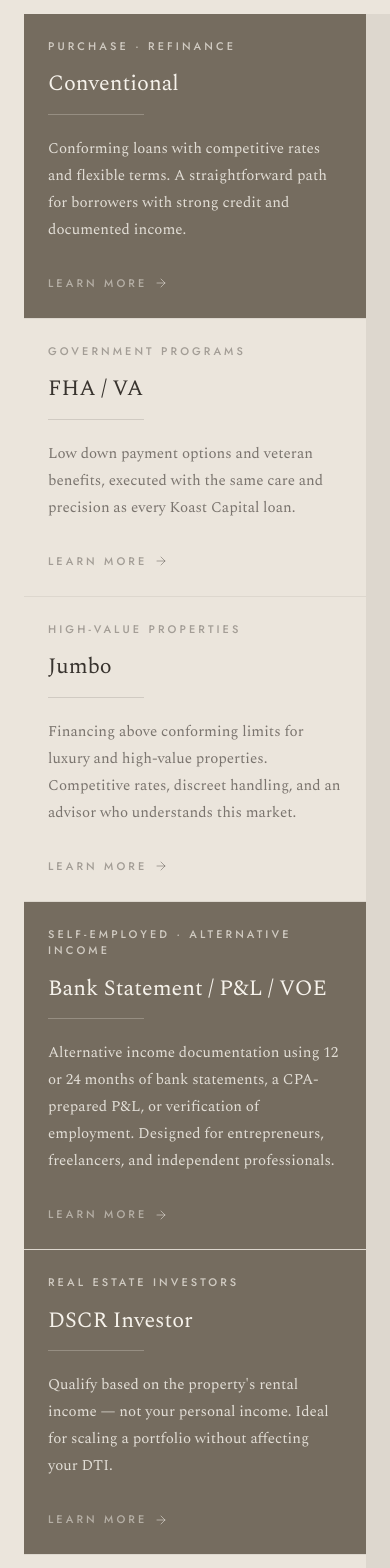
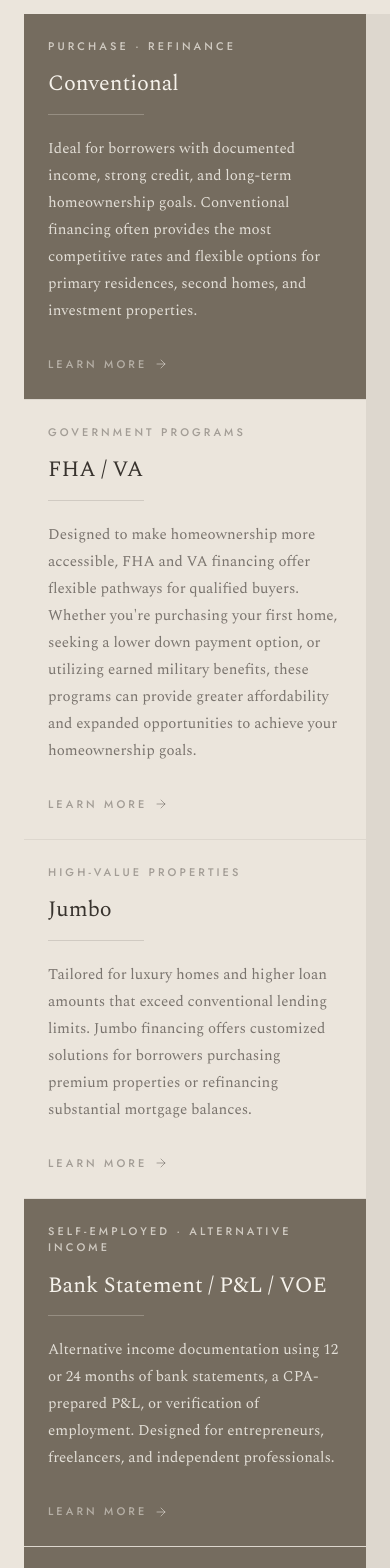
Before and after one commit to jenncko/koast-capital, a Next.js app: page / in a window 390 px wide. Shown: the part 9880-11448 px from the top of the page. Built offline with nearby package versions, Linux system fonts and the light colour scheme.

Commit message:
Mobile fixes, favicon, SEO updates

```diff
--- a/components/LoanPrograms.tsx
+++ b/components/LoanPrograms.tsx
@@ -6,19 +6,19 @@ const programs = [
   {
     name: 'Conventional',
     tag: 'Purchase · Refinance',
-    body: 'Conforming loans with competitive rates and flexible terms. A straightforward path for borrowers with strong credit and documented income.',
+    body: 'Ideal for borrowers with documented income, strong credit, and long-term homeownership goals. Conventional financing often provides the most competitive rates and flexible options for primary residences, second homes, and investment properties.',
     dark: true,
   },
   {
     name: 'FHA / VA',
     tag: 'Government Programs',
-    body: 'Low down payment options and veteran benefits, executed with the same care and precision as every Koast Capital loan.',
+    body: 'Designed to make homeownership more accessible, FHA and VA financing offer flexible pathways for qualified buyers. Whether you\'re purchasing your first home, seeking a lower down payment option, or utilizing earned military benefits, these programs can provide greater affordability and expanded opportunities to achieve your homeownership goals.',
     dark: false,
   },
   {
     name: 'Jumbo',
     tag: 'High-Value Properties',
-    body: 'Financing above conforming limits for luxury and high-value properties. Competitive rates, discreet handling, and an advisor who understands this market.',
+    body: 'Tailored for luxury homes and higher loan amounts that exceed conventional lending limits. Jumbo financing offers customized solutions for borrowers purchasing premium properties or refinancing substantial mortgage balances.',
     dark: false,
   },
   {
@@ -30,7 +30,7 @@ const programs = [
   {
     name: 'DSCR Investor',
     tag: 'Real Estate Investors',
-    body: "Qualify based on the property's rental income — not your personal income. Ideal for scaling a portfolio without affecting your DTI.",
+    body: "Built for real estate investors, DSCR financing focuses on a property's rental income rather than personal income documentation. A popular solution for expanding a portfolio without relying on tax returns or traditional debt-to-income calculations.",
     dark: true,
   },
   {
```
